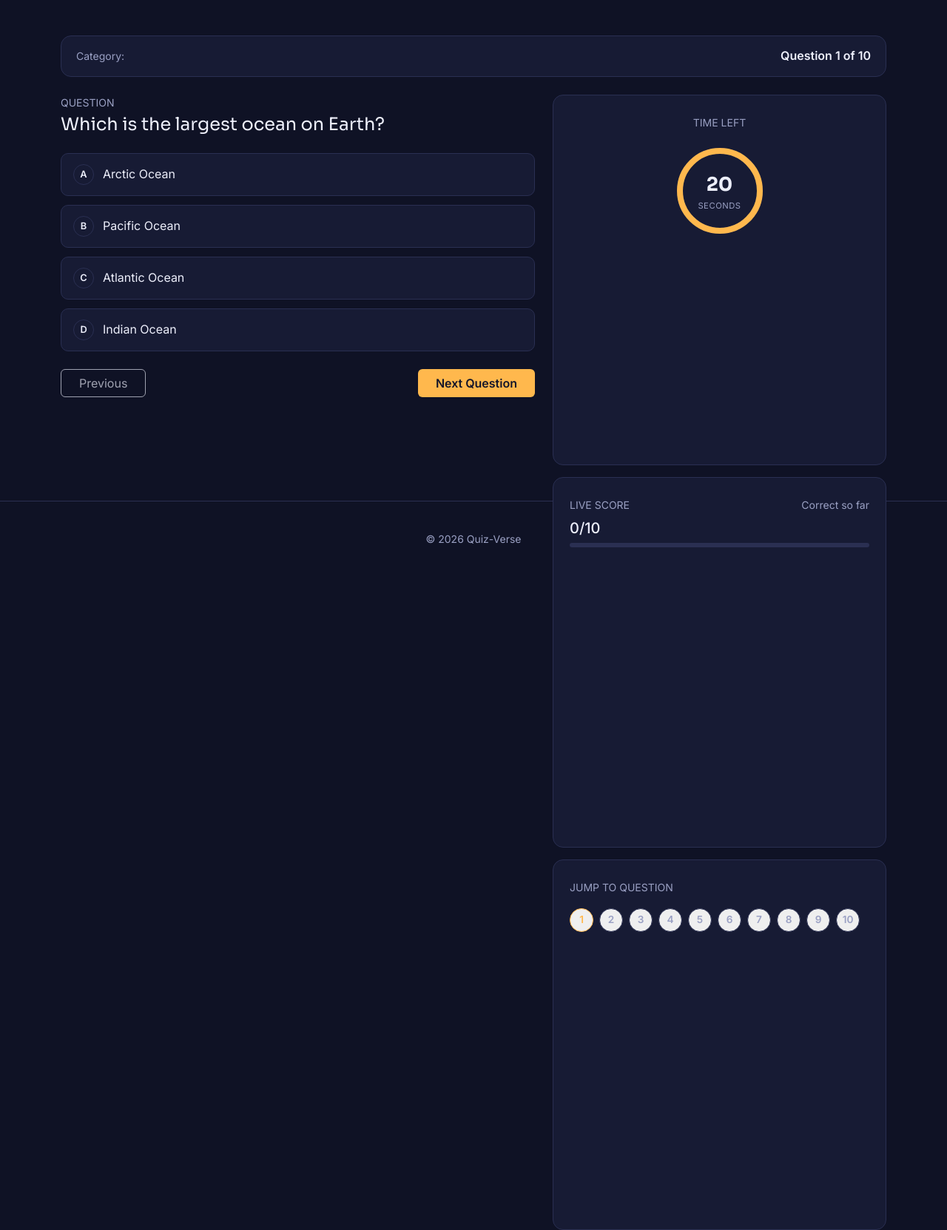
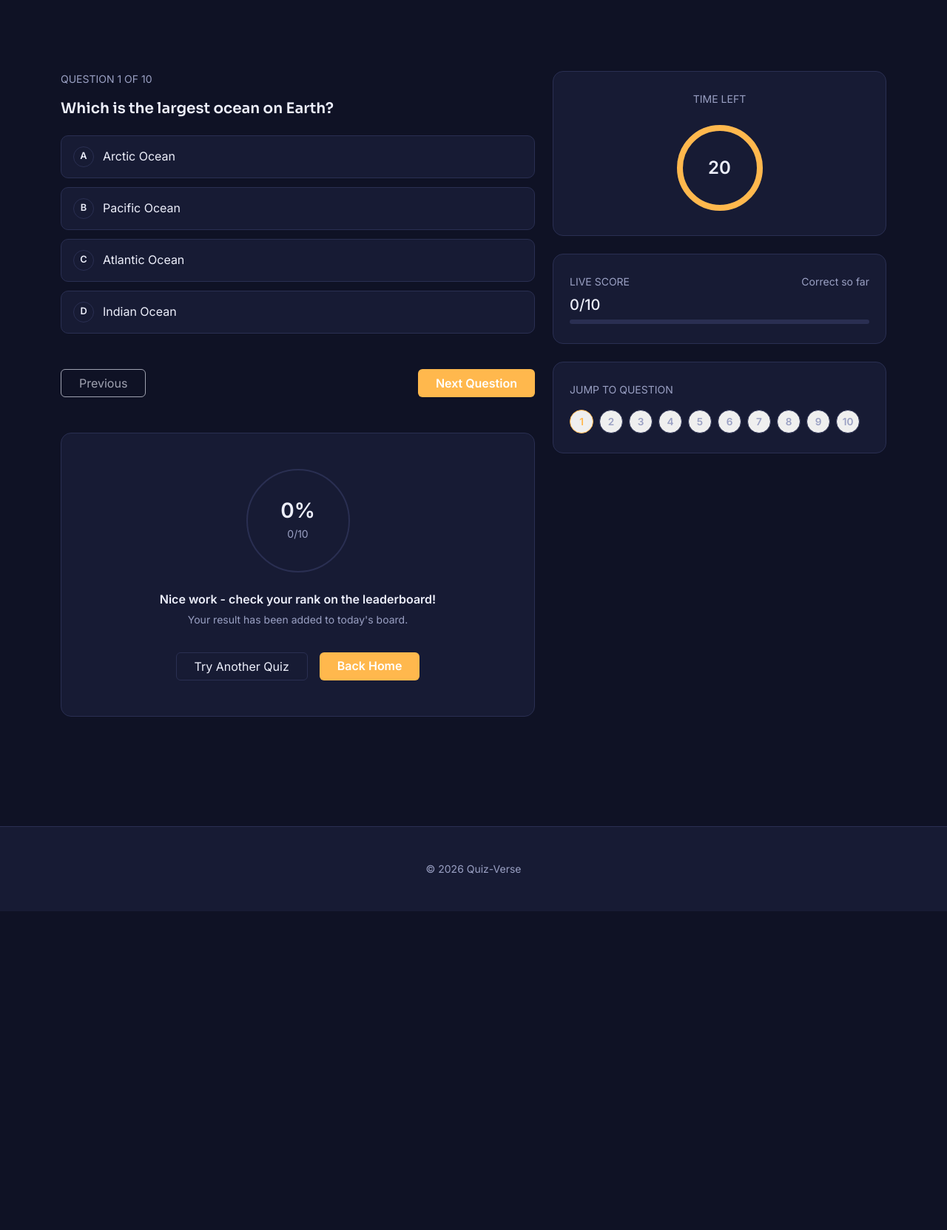
Before and after one commit to shehansandiv2003-hash/Quiz-verse, a PHP site: page /quiz.html in a window 1280 px wide. Shown: the part 60-1723 px from the top of the page at 74% size. After the commit the page ends 1292 px from the top, so only its background shows below. Run offline with PHP 8.4, Linux system fonts and the light colour scheme.

Commit message:
update the quiz.html and style.css

```diff
--- a/quiz.html
+++ b/quiz.html
@@ -11,7 +11,7 @@
 
   <link rel="stylesheet" href="style.css">
 </head>
-<body>
+<body class="d-flex flex-column min-vh-100">
 
   <!-- ============ NAVBAR ============ -->
   <nav class="navbar navbar-expand-lg navbar-qv sticky-top">
@@ -33,52 +33,82 @@
     </div>
   </nav>
 
-  <main class="container py-5" id="quizRoot">
+  <main class="container py-5 flex-grow-1" id="quizRoot">
 
     <p id="quizLoading" class="text-center text-muted">Loading questions&hellip; </p>
 
     <!-- ============ QUIZ PANEL ============ -->
-    <div id="quizPanel" style="display:none;">
+    <div id="quizPanel">
 
-      <div class="quiz-topbar d-flex justify-content-between align-items-center mb-4 flex-wrap gap-2">
-        <span class="text-muted small">Category:</span>
-        <span id="qNumber" class="fw-semibold"></span>
+
+      <div class="d-flex justify-content-center gap-3 mb-5 d-none d-md-flex" id="topProgressBubbles">
+
       </div>
 
-      <div class="row g-4">
-        <!-- Question + answers -->
+      <div class="row g-4 align-items-start">
+
+        <!-- ================= LEFT COLUMN ================= -->
         <div class="col-lg-7">
-          <p class="text-muted small text-uppercase mb-1">Question</p>
-          <h2 id="qText" class="h4 mb-4"></h2>
-          <div id="answerOptions"></div>
 
-          <div id="feedbackBox" class="feedback-box mt-3"></div>
+          <!-- 1. ACTIVE QUESTION AREA  -->
+          <div id="quizQuestionArea">
+            <p id="qNumber" class="text-muted small text-uppercase mb-2">Question 1 of 10</p>
+            <h2 id="qText" class="h5 mb-4 fw-semibold mt-3"></h2>
+            <div id="answerOptions"></div>
+            <div id="feedbackBox" class="feedback-box mt-3"></div>
+            <div class="d-flex justify-content-between mt-5">
+              <button id="prevBtn" class="btn btn-outline-qv px-4">Previous</button>
+              <button id="nextBtn" class="btn btn-accent px-4 text-white">Next Question</button>
+            </div>
+          </div>
 
-          <div class="d-flex justify-content-between mt-4">
-            <button id="prevBtn" class="btn btn-outline-qv px-4">Previous</button>
-            <button id="nextBtn" class="btn btn-accent px-4">Next Question</button>
+          <!-- 2. RESULT PANEL (Visible right now for testing) -->
+          <div id="resultPanel" class="text-center mt-5">
+            <div class="qv-card mx-auto" style="padding: 3rem 1.5rem;">
+
+              <div class="d-flex flex-column align-items-center justify-content-center mx-auto mb-4"
+                   style="border: 2px solid var(--border); border-radius: 50%; width: 140px; height: 140px;">
+                <div id="resultPercent" class="h3 fw-semibold mb-0">0%</div>
+                <div id="resultFraction" class="text-muted small mt-1">0/10</div>
+              </div>
+
+              <p class="mt-3 mb-1 fw-semibold">Nice work - check your rank on the leaderboard!</p>
+              <p class="text-muted small mb-4 pb-2">Your result has been added to today's board.</p>
+
+              <div class="d-flex justify-content-center gap-3">
+                <button id="retryBtn" class="btn btn-outline-qv px-4">Try Another Quiz</button>
+                <a href="index.html" class="btn btn-accent text-white px-4">Back Home</a>
+              </div>
+
+            </div>
           </div>
-        </div>
 
-        <!-- Timer / score / nav grid -->
+        </div> <!-- END OF LEFT COLUMN -->
+
+        <!-- ================= RIGHT COLUMN ================= -->
         <div class="col-lg-5">
-          <div class="qv-card mb-3 text-center">
+
+          <!-- Timer Panel -->
+          <div class="qv-card mb-4 text-center">
             <p class="text-muted small text-uppercase mb-3">Time left</p>
-            <div class="timer-ring-wrap">
+            <div class="timer-ring-wrap mx-auto position-relative" style="width: 130px; height: 130px;">
               <svg width="130" height="130">
-                <circle class="timer-track" cx="65" cy="65" r="54" stroke-width="8" fill="none"/>
-                <circle id="timerRingProgress" class="timer-progress" cx="65" cy="65" r="54"
-                        stroke-width="8" fill="none"
-                        stroke-dasharray="339.29" stroke-dashoffset="0"/>
+                <circle cx="65" cy="65" r="54" stroke-width="8" stroke="var(--border)" fill="none"/>
+                <circle id="timerRingProgress" cx="65" cy="65" r="54"
+                        stroke-width="8" stroke="var(--accent)" fill="none"
+                        stroke-dasharray="339.29" stroke-dashoffset="0"
+                        style="transition: stroke-dashoffset 1s linear;"/>
               </svg>
-              <div class="timer-text">
-                <span id="timerNum" class="t-num">20</span>
-                <span class="t-label">SECONDS</span>
+              <div class="position-absolute top-50 start-50 translate-middle d-flex flex-column">
+                <span id="timerNum" class="t-num fw-bold fs-4">20</span>
               </div>
             </div>
           </div>
 
-          <div class="qv-card mb-3">
+
+
+          <!-- Live Score Panel -->
+          <div class="qv-card mb-4">
             <div class="d-flex justify-content-between small text-muted mb-2">
               <span class="text-uppercase">Live score</span>
               <span>Correct so far</span>
@@ -91,42 +121,36 @@
             </div>
           </div>
 
-          <div class="qv-card">
+          <!-- Jump to Question Grid -->
+          <div class="qv-card ">
             <p class="text-muted small text-uppercase mb-3">Jump to question</p>
-            <div id="questionNav" class="d-flex flex-wrap gap-2"></div>
+            <div id="questionNav" class="d-flex flex-wrap gap-2">
+
+               <div class="rounded-circle bg-white" style="width:24px; height:24px;"></div>
+               <div class="rounded-circle bg-white" style="width:24px; height:24px;"></div>
+               <div class="rounded-circle bg-white" style="width:24px; height:24px;"></div>
+               <div class="rounded-circle bg-white" style="width:24px; height:24px;"></div>
+               <div class="rounded-circle bg-white" style="width:24px; height:24px;"></div>
+               <div class="rounded-circle bg-white" style="width:24px; height:24px;"></div>
+               <div class="rounded-circle bg-white" style="width:24px; height:24px;"></div>
+               <div class="rounded-circle bg-white" style="width:24px; height:24px;"></div>
+               <div class="rounded-circle bg-white" style="width:24px; height:24px;"></div>
+               <div class="rounded-circle bg-white" style="width:24px; height:24px;"></div>
+            </div>
           </div>
+
         </div>
       </div>
     </div>
-
-    <!-- ============ RESULT PANEL (shown after final question) ============ -->
-    <div id="resultPanel" class="text-center" style="display:none;">
-      <div class="qv-card mx-auto" style="max-width: 420px;">
-        <div class="result-ring-wrap d-flex align-items-center justify-content-center mx-auto"
-             style="border: 8px solid var(--accent); border-radius: 50%;">
-          <div>
-            <div id="resultPercent" class="h3 mb-0"></div>
-            <div id="resultFraction" class="text-muted small"></div>
-          </div>
-        </div>
-        <p class="mt-4 mb-1 fw-semibold">Nice work — check your rank on the leaderboard!</p>
-        <p class="text-muted small">Your result has been added to today's board.</p>
-        <div class="d-flex justify-content-center gap-3 mt-3">
-          <button id="retryBtn" class="btn btn-outline-qv px-4">Try Another Quiz</button>
-          <a href="index.html" class="btn btn-accent px-4">Back Home</a>
-        </div>
-      </div>
-    </div>
-
   </main>
 
-  <footer>
-    <div class="container text-center">
-      <p class="small mb-0">&copy; 2026 Quiz-Verse </p>
+  <!-- ============ FOOTER ============ -->
+  <footer class="mt-auto quiz-footer">
+    <div class="container text-center py-3">
+      <p class="small mb-0 text-muted">&copy; 2026 Quiz-Verse </p>
     </div>
   </footer>
-
-  <script src="https://cdn.jsdelivr.net/npm/bootstrap@5.3.3/dist/js/bootstrap.bundle.min.js"></script>
+   <script src="https://cdn.jsdelivr.net/npm/bootstrap@5.3.3/dist/js/bootstrap.bundle.min.js"></script>
   <script src="script.js"></script>
-</body>
-</html>
+  </body>
+  </html>
--- a/style.css
+++ b/style.css
@@ -393,3 +393,10 @@ footer a:hover { color: var(--accent); }
   margin: 0 auto;
   position: relative;
 }
+.quiz-footer {
+  margin-top: 100px !important;
+  background-color: var(--bg-card);
+  border-top: 1px solid var(--border);
+  padding-top: 30px;
+  padding-bottom: 30px;
+}
```
